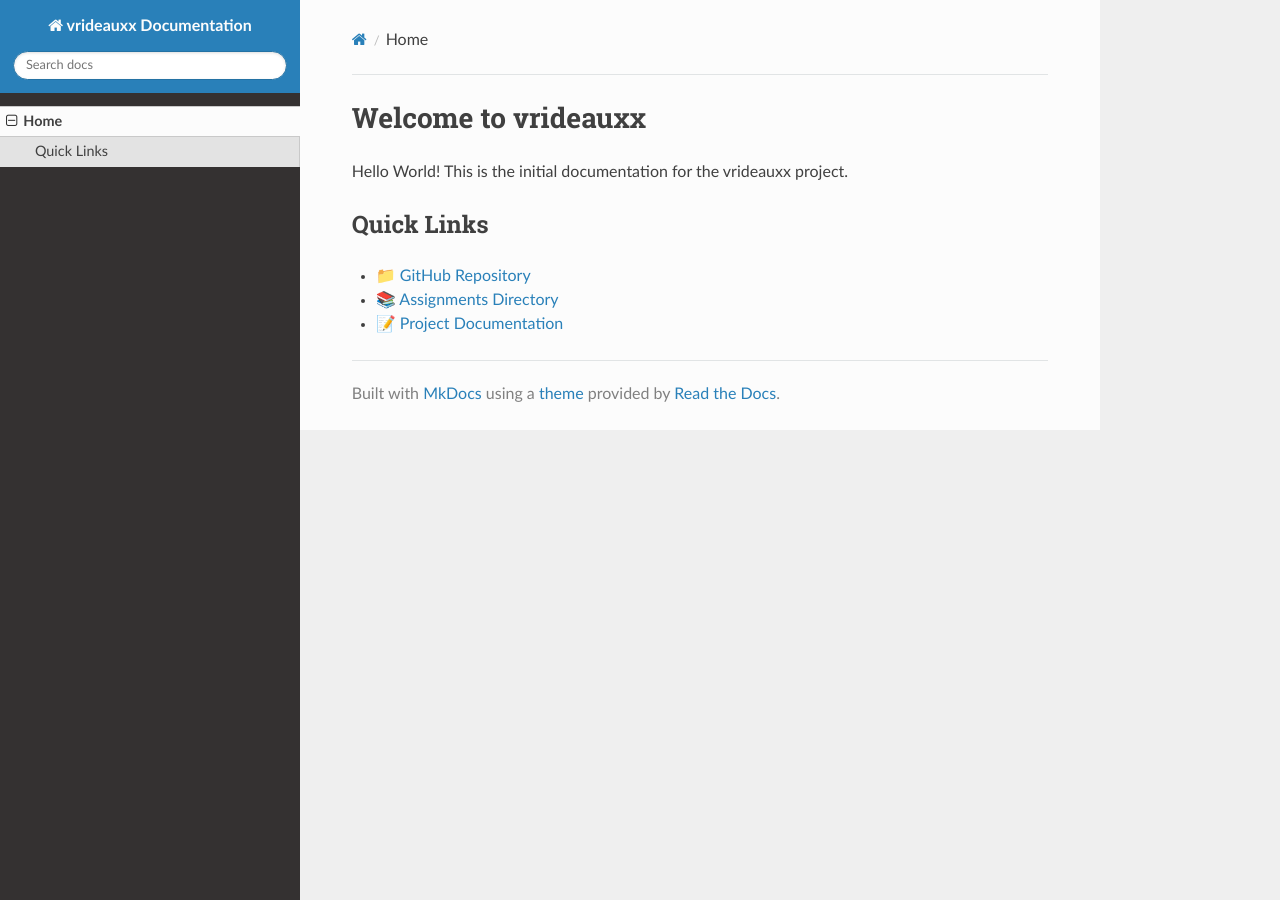
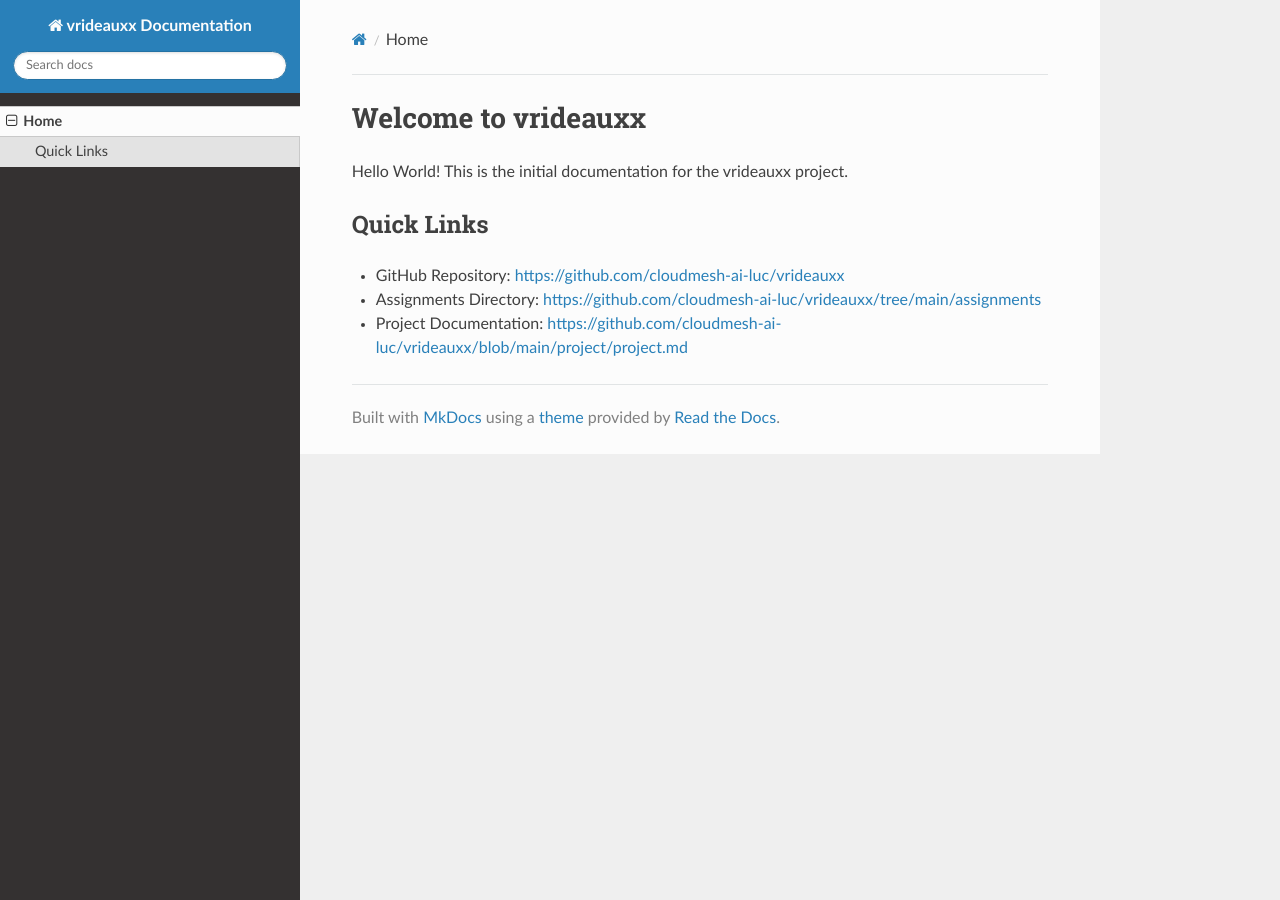
Before and after one commit to cloudmesh-ai-luc/vrideauxx, an MkDocs documentation site: the page built from docs/index.md, in a window 1280 px wide. Built offline with MkDocs 1.6.1, drawn with Linux system fonts in a browser that asks for light colours; nearby versions of some CDN libraries; some of the changed lines change nothing that is shown.

Commit message:
Remove emojis from home page

```diff
--- a/docs/index.md
+++ b/docs/index.md
@@ -3,6 +3,6 @@
 Hello World! This is the initial documentation for the vrideauxx project.
 
 ## Quick Links
-- 📁 [GitHub Repository](https://github.com/cloudmesh-ai-luc/vrideauxx)
-- 📚 [Assignments Directory](https://github.com/cloudmesh-ai-luc/vrideauxx/tree/main/assignments)
-- 📝 [Project Documentation](https://github.com/cloudmesh-ai-luc/vrideauxx/blob/main/project/project.md)
+- GitHub Repository: [https://github.com/cloudmesh-ai-luc/vrideauxx](https://github.com/cloudmesh-ai-luc/vrideauxx)
+- Assignments Directory: [https://github.com/cloudmesh-ai-luc/vrideauxx/tree/main/assignments](https://github.com/cloudmesh-ai-luc/vrideauxx/tree/main/assignments)
+- Project Documentation: [https://github.com/cloudmesh-ai-luc/vrideauxx/blob/main/project/project.md](https://github.com/cloudmesh-ai-luc/vrideauxx/blob/main/project/project.md)
```
